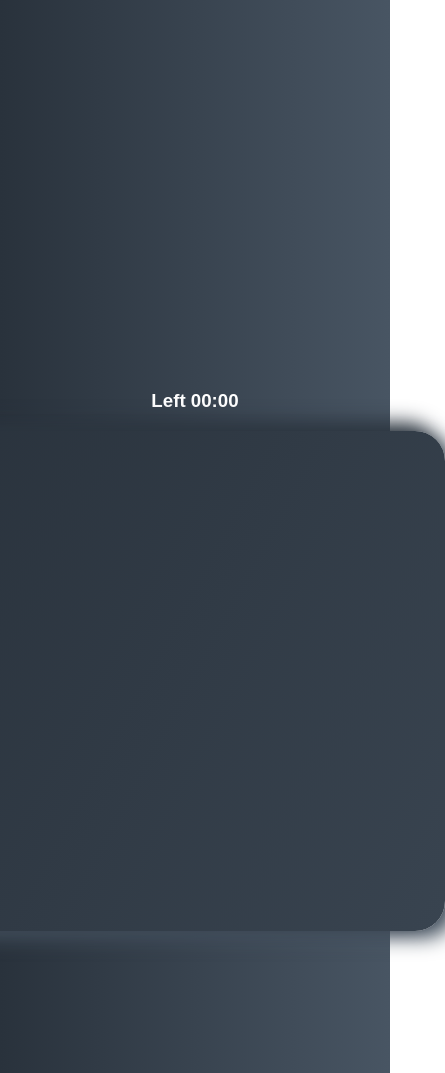
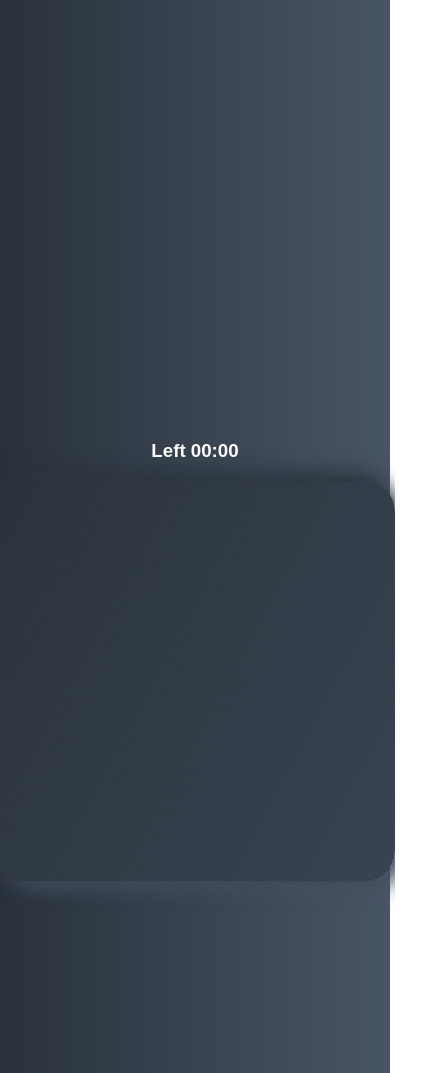
Before and after one commit to OlgaSivyuk/aim-game, a website built with Parcel: page index.html in a window 390 px wide. Shown: the part 1459-2532 px from the top of the page, 445 px wide, since content can reach past the window. Built offline with nearby package versions, Linux system fonts and the light colour scheme; a web font is replaced by a local one.

Commit message:
add mob view

```diff
--- a/app.js
+++ b/app.js
@@ -86,13 +86,11 @@ function createRandomCircle() {
   const { width, height } = board.getBoundingClientRect();
   const x = getRundomNumber(0, width - size);
   const y = getRundomNumber(0, height - size);
-//   const color = getRandomColor();
   circle.classList.add('circle');
   circle.style.width = `${size}px`;
   circle.style.height = `${size}px`;
   circle.style.top = `${y}px`;
   circle.style.left = `${x}px`;
-//   circle.style.background = `linear-gradient(90deg, ${color[0]} 0%, ${color[1]} 47%, ${color[2]} 100%)`;
   setColor(circle)
   board.append(circle);
 };
--- a/styles.css
+++ b/styles.css
@@ -103,3 +103,11 @@ h1 {
   border-radius: 50%;
   cursor: pointer;
 }
+
+
+@media screen and (max-width: 520px) {
+  .board {
+    width: 400px;
+    height: 400px;
+  }
+}
```
